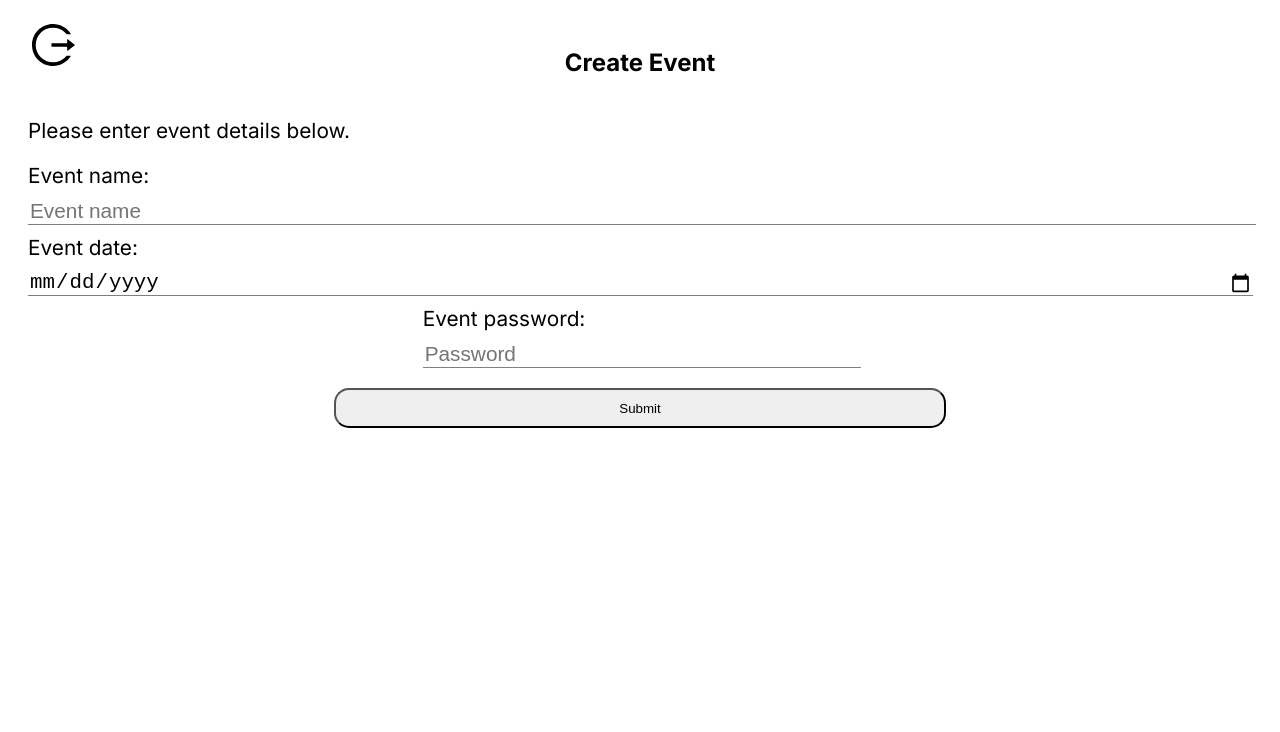
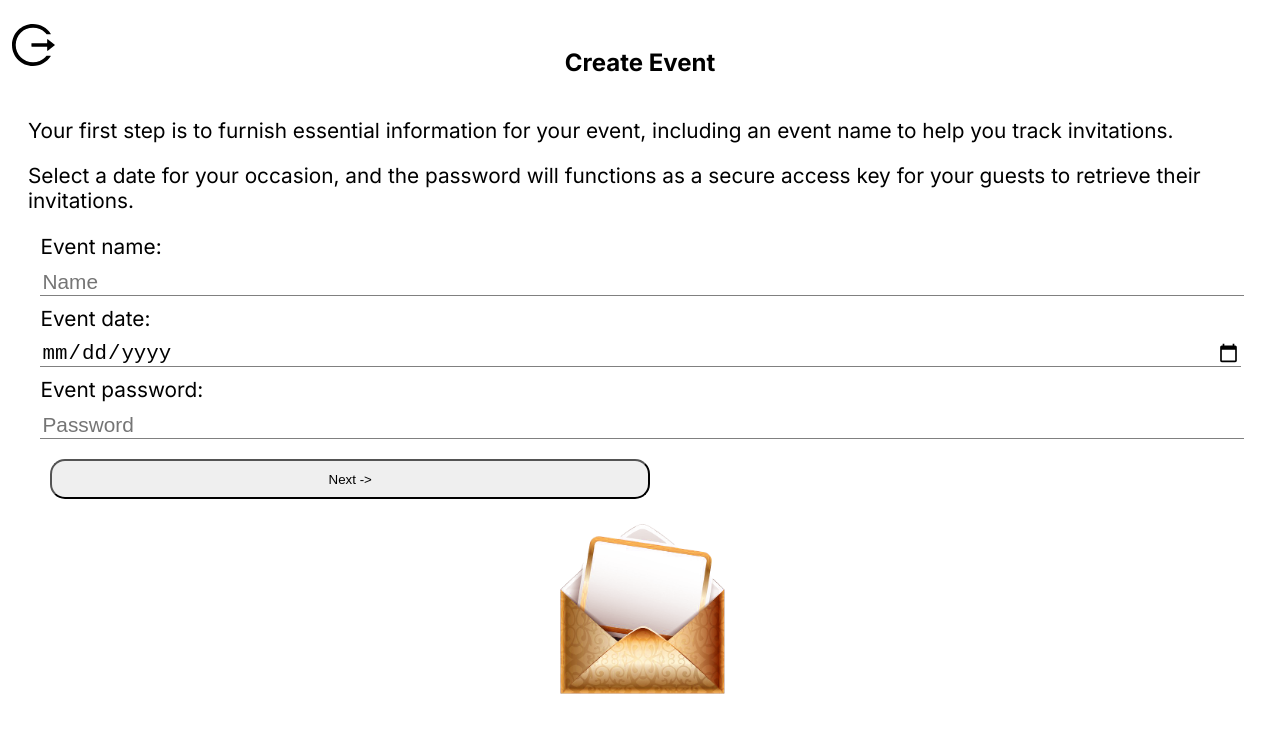
Before and after one commit to nanidam/degree-project-rendezevite, a Next.js app: page /events/create-event in a window 1280 px wide. Shown: the top 732 px of the page. Built offline with nearby package versions, Linux system fonts and the light colour scheme.

Commit message:
added instructions text and  envelope image

```diff
--- a/app/events/create-event/page.tsx
+++ b/app/events/create-event/page.tsx
@@ -6,6 +6,7 @@ import getUserId from "@/app/services/getUserId";
 import createEvent from "@/app/services/createEvent";
 import { useRouter } from "next/navigation";
 import Logout from "@/app/components/logout";
+import Image from "next/image";
 
 const CREATE_EVENT_STATUS = {
   EMPTY_NAME: "Please give your event a name",
@@ -70,28 +71,37 @@ const CreateEvent = () => {
   };
 
   return (
+    <>
+      <Logout />
       <section className="create-event-container">
         <h1 className="create-event-header">Create Event</h1>
-      <Logout />
         <article className="info-text-wrapper">
-        <p>Please enter event details below.</p>
+          <p>
+            Your first step is to furnish essential information for your event, including an
+            event name to help you track invitations.
+          </p>
+          <p>
+            Select a date for your occasion, and the password will functions as a secure
+            access key for your guests to retrieve their invitations.
+          </p>
         </article>
         <article className="create-event-wrapper">
           <form onSubmit={handleCreateEvent} className="create-event-form">
+            <div className="create-event-form-wrapper">
               <label className="create-event-label" htmlFor="event-name">
                 Event name:
                 <input
                   className="create-event-input"
                   type="text"
                   name="event-name"
-              placeholder="Event name"
+                  placeholder="Name"
                 />
               </label>
               <label className="create-event-label" htmlFor="event-date">
                 Event date:
                 <input className="create-event-input" type="date" name="event-date" />
               </label>
-          <label className="create-event-password" htmlFor="event-date">
+              <label className="create-event-label" htmlFor="event-date">
                 Event password:
                 <input
                   className="create-event-input"
@@ -102,11 +112,16 @@ const CreateEvent = () => {
               </label>
               {errorMsg && <span className="error-message">{errorMsg}</span>}
               <button className="submit-event-btn" type="submit">
-            Submit
+                Next -{">"}
               </button>
+            </div>
+            <div className="envelope-wrapper">
+              <Image src="/gold-envelope.png" alt="envelope" width={200} height={200} />
+            </div>
           </form>
         </article>
       </section>
+    </>
   );
 };
 
```
Lines whose indentation alone changed are shown as unchanged.
